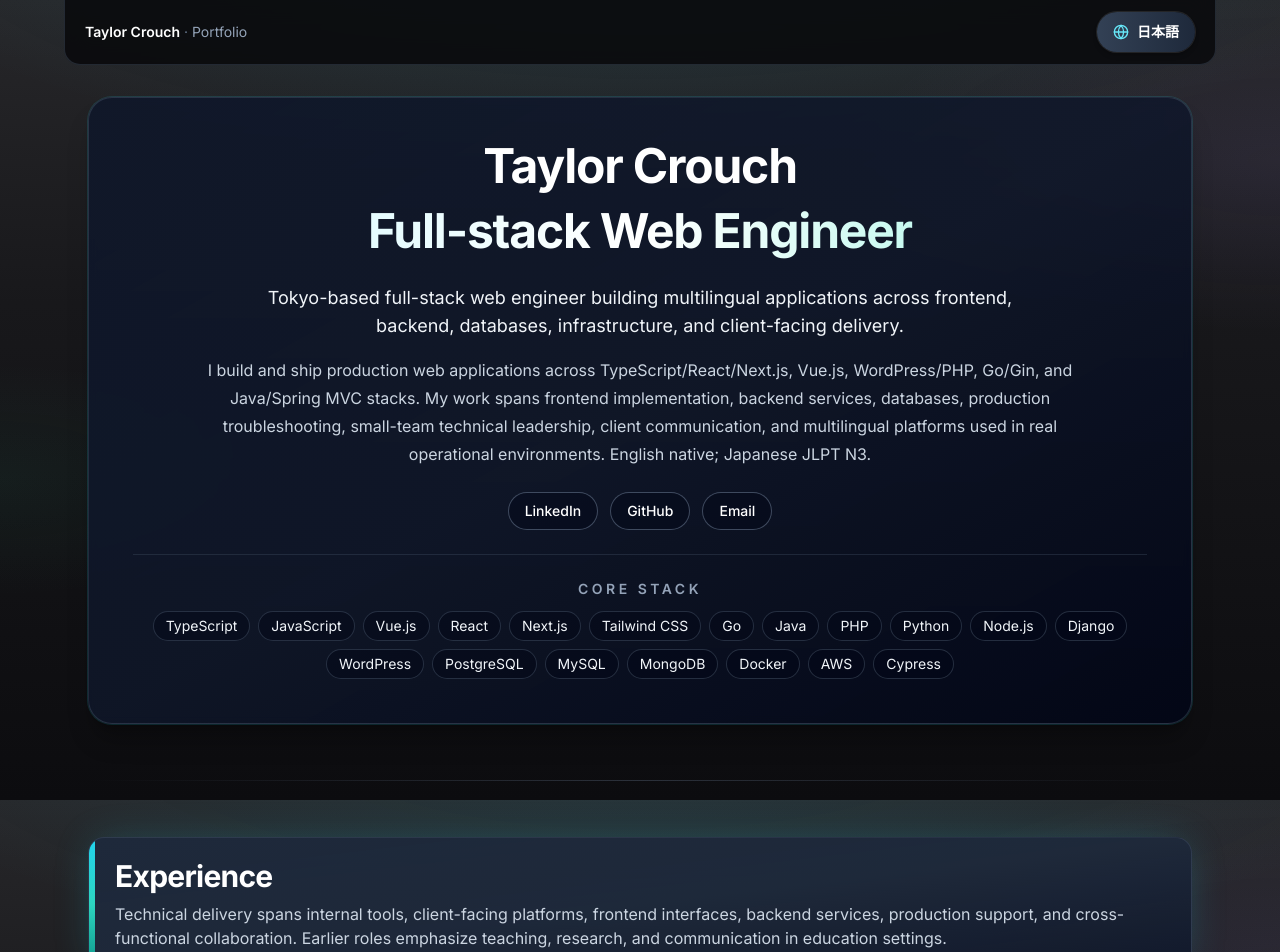
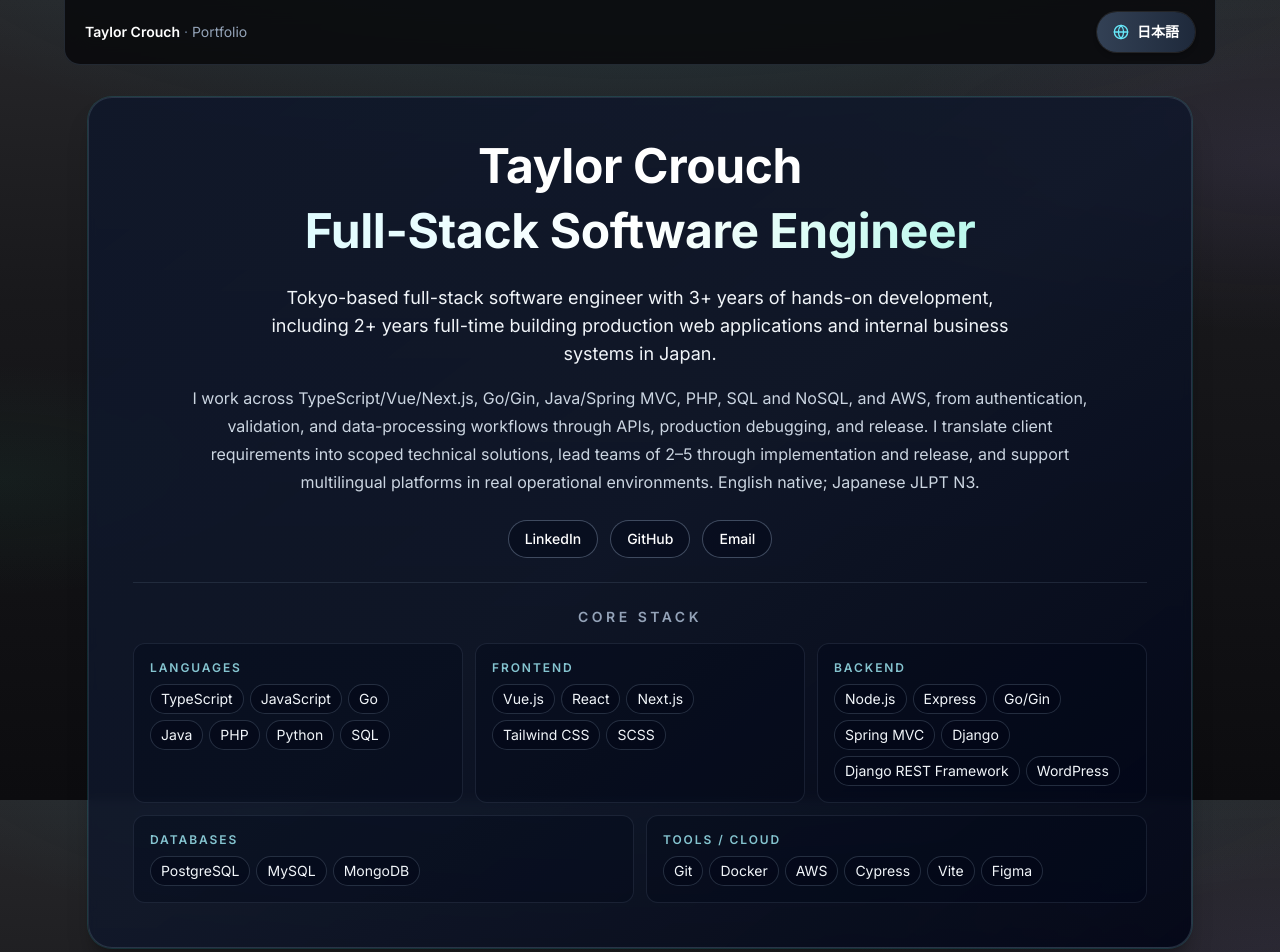
Before and after one commit to TaylorC19/My-Portfolio, a Next.js app: page / in a window 1280 px wide. Shown: the top 952 px of the page. Built offline with nearby package versions, Linux system fonts and the light colour scheme; a web font is replaced by a local one.

Commit message:
feat: revised description and self promotion

```diff
--- a/src/app/layout.tsx
+++ b/src/app/layout.tsx
@@ -3,13 +3,13 @@ import type { Metadata } from "next";
 import { inter } from "./fonts";
 
 export const metadata: Metadata = {
-  title: "Taylor Crouch | Full-stack Web Engineer",
+  title: "Taylor Crouch | Full-Stack Software Engineer",
   description:
-    "Tokyo-based full-stack web engineer building production web applications across frontend, backend, databases, infrastructure, and multilingual product delivery.",
+    "Tokyo-based full-stack software engineer with 3+ years building production web applications and internal business systems across TypeScript, Vue, Go, Java, PHP, SQL/NoSQL, and AWS.",
   openGraph: {
-    title: "Taylor Crouch | Full-stack Web Engineer",
+    title: "Taylor Crouch | Full-Stack Software Engineer",
     description:
-      "Tokyo-based full-stack web engineer building production web applications across frontend, backend, databases, infrastructure, and multilingual product delivery.",
+      "Tokyo-based full-stack software engineer with 3+ years building production web applications and internal business systems across TypeScript, Vue, Go, Java, PHP, SQL/NoSQL, and AWS.",
   },
 };
 
--- a/src/app/locale/en.json
+++ b/src/app/locale/en.json
@@ -1,39 +1,41 @@
 {
   "meta": {
-    "title": "Taylor Crouch | Full-stack Web Engineer",
-    "description": "Tokyo-based full-stack web engineer building production web applications across frontend, backend, databases, infrastructure, and multilingual product delivery."
+    "title": "Taylor Crouch | Full-Stack Software Engineer",
+    "description": "Tokyo-based full-stack software engineer with 3+ years building production web applications and internal business systems across TypeScript, Vue, Go, Java, PHP, SQL/NoSQL, and AWS."
   },
   "top": {
     "languageToggle": "日本語",
-    "titleLines": ["Taylor Crouch", "Full-stack Web Engineer"],
-    "subtitle": "Tokyo-based full-stack web engineer building multilingual applications across frontend, backend, databases, infrastructure, and client-facing delivery.",
-    "summary": "I build and ship production web applications across TypeScript/React/Next.js, Vue.js, WordPress/PHP, Go/Gin, and Java/Spring MVC stacks. My work spans frontend implementation, backend services, databases, production troubleshooting, small-team technical leadership, client communication, and multilingual platforms used in real operational environments. English native; Japanese JLPT N3.",
+    "titleLines": ["Taylor Crouch", "Full-Stack Software Engineer"],
+    "titleMobileLines": ["Full-Stack", "Software Engineer"],
+    "subtitle": "Tokyo-based full-stack software engineer with 3+ years of hands-on development, including 2+ years full-time building production web applications and internal business systems in Japan.",
+    "summary": "I work across TypeScript/Vue/Next.js, Go/Gin, Java/Spring MVC, PHP, SQL and NoSQL, and AWS, from authentication, validation, and data-processing workflows through APIs, production debugging, and release. I translate client requirements into scoped technical solutions, lead teams of 2–5 through implementation and release, and support multilingual platforms in real operational environments. English native; Japanese JLPT N3.",
     "primaryLinks": {
       "linkedin": "LinkedIn",
       "github": "GitHub",
       "email": "Email"
     },
     "coreStackLabel": "Core Stack",
-    "coreStack": [
-      "TypeScript",
-      "JavaScript",
-      "Vue.js",
-      "React",
-      "Next.js",
-      "Tailwind CSS",
-      "Go",
-      "Java",
-      "PHP",
-      "Python",
-      "Node.js",
-      "Django",
-      "WordPress",
-      "PostgreSQL",
-      "MySQL",
-      "MongoDB",
-      "Docker",
-      "AWS",
-      "Cypress"
+    "skillGroups": [
+      {
+        "label": "Languages",
+        "items": ["TypeScript", "JavaScript", "Go", "Java", "PHP", "Python", "SQL"]
+      },
+      {
+        "label": "Frontend",
+        "items": ["Vue.js", "React", "Next.js", "Tailwind CSS", "SCSS"]
+      },
+      {
+        "label": "Backend",
+        "items": ["Node.js", "Express", "Go/Gin", "Spring MVC", "Django", "Django REST Framework", "WordPress"]
+      },
+      {
+        "label": "Databases",
+        "items": ["PostgreSQL", "MySQL", "MongoDB"]
+      },
+      {
+        "label": "Tools / Cloud",
+        "items": ["Git", "Docker", "AWS", "Cypress", "Vite", "Figma"]
+      }
     ],
     "experience": "Experience",
     "projects": "Featured Project",
@@ -43,7 +45,7 @@
     "brandContext": "Portfolio"
   },
   "experience": {
-    "intro": "Technical delivery spans internal tools, client-facing platforms, frontend interfaces, backend services, production support, and cross-functional collaboration. Earlier roles emphasize teaching, research, and communication in education settings.",
+    "intro": "Full-time delivery covers production web applications and internal business systems: frontend and backend implementation, databases, AWS, client communication, and small-team coordination through release. Earlier roles add teaching, research, and communication in education settings.",
     "roles": [
       {
         "title": "Full-stack Web Engineer",
@@ -51,13 +53,13 @@
         "period": "2024/09 – Present",
         "location": "Tokyo, Japan",
         "highlights": [
-          "Developed and maintained internal and external applications across Vue.js front ends, Go services, Java/Spring MVC systems, and WordPress/PHP platforms.",
-          "Implemented user-facing features, backend functionality, database-related updates, and operational improvements across multiple environments.",
-          "Resolved production issues by investigating logs, comparing behavior across environments, identifying root causes, and deploying tested fixes.",
-          "Worked directly with clients and stakeholders to define requirements, technical solutions, project scope, and schedules.",
-          "Led teams of 2–5 developers in delivering multilingual applications."
+          "Built and maintained web applications across Vue.js/TypeScript, Go/Gin, Java/Spring MVC, PHP, MySQL, MongoDB, and AWS, working across frontend, backend, database, and infrastructure layers.",
+          "Developed and supported Go/Gin and MongoDB business applications with authentication, validation, data-processing workflows, administrative tooling, and production troubleshooting.",
+          "Worked directly with clients and internal stakeholders to translate business requirements into technical solutions, define scope, clarify edge cases, and coordinate development through release.",
+          "Led teams of 2–5 developers, coordinating implementation, testing, releases, and issue resolution across multiple projects.",
+          "Diagnosed and resolved production issues involving application logic, APIs, databases, DNS, and deployment environments."
         ],
-        "technologies": ["Vue.js", "Go", "Java/Spring MVC", "WordPress", "PHP", "MySQL", "MongoDB", "AWS"]
+        "technologies": ["Vue.js", "TypeScript", "Go/Gin", "Java", "Spring MVC", "PHP", "WordPress", "MySQL", "MongoDB", "AWS"]
       },
       {
         "title": "Volunteer Web Developer",
@@ -70,7 +72,7 @@
           "Added Cypress end-to-end test coverage and contributed to Django backend updates.",
           "Collaborated remotely with a cross-functional team of 10–15 members."
         ],
-        "technologies": ["Next.js", "Cypress", "Django", "PostgreSQL"]
+        "technologies": ["React", "Next.js", "Cypress", "Django", "PostgreSQL"]
       },
       {
         "title": "Assistant Language Teacher",
@@ -160,7 +162,7 @@
         "Added Cypress end-to-end test coverage and contributed to Django backend updates.",
         "Collaborated remotely with a cross-functional team of 10–15 members."
       ],
-      "technologies": ["Next.js", "Cypress", "Django", "PostgreSQL"]
+      "technologies": ["React", "Next.js", "Cypress", "Django", "PostgreSQL"]
     }
   },
   "footer": {
--- a/src/app/locale/ja.json
+++ b/src/app/locale/ja.json
@@ -1,39 +1,41 @@
 {
   "meta": {
-    "title": "クラウチ テイラー | フルスタックWebエンジニア",
-    "description": "東京を拠点に、フロントエンド、バックエンド、データベース、インフラ、多言語プロダクトの提供まで横断して本番Webアプリケーションを構築するフルスタックWebエンジニアのポートフォリオです。"
+    "title": "クラウチ テイラー | フルスタックソフトウェアエンジニア",
+    "description": "東京を拠点に、開発経験3年以上（うち正社員2年以上）で本番Webアプリケーションと社内業務システムを構築するフルスタックソフトウェアエンジニアです。TypeScript、Vue、Go、Java、PHP、SQL／NoSQL、AWSを横断して担当しています。"
   },
   "top": {
     "languageToggle": "English",
-    "titleLines": ["クラウチ テイラー", "フルスタックWebエンジニア"],
-    "subtitle": "東京を拠点に、フロントエンド、バックエンド、データベース、インフラ、クライアント向けの提供まで横断して多言語アプリケーションを構築するフルスタックWebエンジニアです。",
-    "summary": "TypeScript／React／Next.js、Vue.js、WordPress／PHP、Go／Gin、Java／Spring MVCを含むスタックで本番Webアプリケーションを開発・運用しています。フロントエンド実装、バックエンドサービス、データベース、本番トラブルシューティング、小規模チームの技術リード、クライアントコミュニケーション、実運用環境で使われる多言語プラットフォームまで幅広く担当しています。英語（ネイティブ）、日本語（JLPT N3）。",
+    "titleLines": ["クラウチ テイラー", "フルスタックソフトウェアエンジニア"],
+    "titleMobileLines": ["フルスタック", "ソフトウェアエンジニア"],
+    "subtitle": "東京を拠点に、開発経験3年以上、うち正社員として2年以上、本番Webアプリケーションと社内業務システムを構築しているフルスタックソフトウェアエンジニアです。",
+    "summary": "TypeScript／Vue／Next.js、Go／Gin、Java／Spring MVC、PHP、SQL／NoSQL、AWSを横断し、認証・バリデーション・データ処理ワークフローからAPI、本番デバッグ、リリースまで一貫して担当しています。クライアント要件をスコープの定まった技術的な解決策に落とし込み、2〜5名のチームの実装からリリースまでをリードし、実運用の多言語プラットフォームも支えています。英語（ネイティブ）、日本語（JLPT N3）。",
     "primaryLinks": {
       "linkedin": "LinkedIn",
       "github": "GitHub",
       "email": "Email"
     },
     "coreStackLabel": "主な技術",
-    "coreStack": [
-      "TypeScript",
-      "JavaScript",
-      "Vue.js",
-      "React",
-      "Next.js",
-      "Tailwind CSS",
-      "Go",
-      "Java",
-      "PHP",
-      "Python",
-      "Node.js",
-      "Django",
-      "WordPress",
-      "PostgreSQL",
-      "MySQL",
-      "MongoDB",
-      "Docker",
-      "AWS",
-      "Cypress"
+    "skillGroups": [
+      {
+        "label": "言語",
+        "items": ["TypeScript", "JavaScript", "Go", "Java", "PHP", "Python", "SQL"]
+      },
+      {
+        "label": "フロントエンド",
+        "items": ["Vue.js", "React", "Next.js", "Tailwind CSS", "SCSS"]
+      },
+      {
+        "label": "バックエンド",
+        "items": ["Node.js", "Express", "Go/Gin", "Spring MVC", "Django", "Django REST Framework", "WordPress"]
+      },
+      {
+        "label": "データベース",
+        "items": ["PostgreSQL", "MySQL", "MongoDB"]
+      },
+      {
+        "label": "ツール／クラウド",
+        "items": ["Git", "Docker", "AWS", "Cypress", "Vite", "Figma"]
+      }
     ],
     "experience": "職務経歴",
     "projects": "注目プロジェクト",
@@ -43,7 +45,7 @@
     "brandContext": "ポートフォリオ"
   },
   "experience": {
-    "intro": "技術面での担当は社内ツール、顧客向けプラットフォーム、フロントエンド、バックエンドサービス、本番サポート、職種横断の協働に及びます。それ以前は教育現場での指導、研究、コミュニケーションを中心に経験を積みました。",
+    "intro": "正社員としての担当は、本番Webアプリケーションと社内業務システムです。フロントエンドとバックエンドの実装、データベース、AWS、クライアントとの調整、小規模チームでのリリースまでを担います。それ以前は教育現場での指導、研究、コミュニケーションを中心に経験を積みました。",
     "roles": [
       {
         "title": "フルスタックWebエンジニア",
@@ -51,13 +53,13 @@
         "period": "2024/09 – 現在",
         "location": "東京",
         "highlights": [
-          "Vue.jsフロントエンド、Goサービス、Java／Spring MVCシステム、WordPress／PHPプラットフォームにまたがる社内・外部向けアプリケーションの開発と保守を担当。",
-          "複数環境にわたり、ユーザー向け機能、バックエンド機能、データベース関連の更新、運用改善を実装。",
-          "ログ調査、環境間の挙動比較、根本原因の特定、テスト済み修正のデプロイにより本番課題を解決。",
-          "クライアントおよびステークホルダーと直接連携し、要件、技術的な解決策、プロジェクトスコープ、スケジュールをすり合わせ。",
-          "2〜5名の開発チームをリードし、多言語アプリケーションの開発と納品を担当。"
+          "Vue.js／TypeScript、Go／Gin、Java／Spring MVC、PHP、MySQL、MongoDB、AWSにまたがり、フロントエンド、バックエンド、データベース、インフラの各層でWebアプリケーションを開発・保守。",
+          "認証、バリデーション、データ処理ワークフロー、管理ツール、本番トラブルシューティングを備えたGo／GinとMongoDBの業務アプリケーションを開発・支援。",
+          "クライアントおよび社内ステークホルダーと直接連携し、業務要件を技術的な解決策へ落とし込み、スコープ定義、エッジケースの明確化、リリースまでの開発調整を担当。",
+          "2〜5名の開発チームをリードし、複数プロジェクトにわたり実装、テスト、リリース、課題対応を調整。",
+          "アプリケーションロジック、API、データベース、DNS、デプロイ環境にまたがる本番障害を調査・解決。"
         ],
-        "technologies": ["Vue.js", "Go", "Java/Spring MVC", "WordPress", "PHP", "MySQL", "MongoDB", "AWS"]
+        "technologies": ["Vue.js", "TypeScript", "Go/Gin", "Java", "Spring MVC", "PHP", "WordPress", "MySQL", "MongoDB", "AWS"]
       },
       {
         "title": "ボランティアWeb開発者",
@@ -70,7 +72,7 @@
           "CypressによるE2Eテスト網を整備し、Djangoバックエンドのアップデートにも貢献。",
           "10〜15名規模の職種横断チームとリモートで協働。"
         ],
-        "technologies": ["Next.js", "Cypress", "Django", "PostgreSQL"]
+        "technologies": ["React", "Next.js", "Cypress", "Django", "PostgreSQL"]
       },
       {
         "title": "外国人英語指導補助教員（ALT）",
@@ -160,7 +162,7 @@
         "CypressによるE2Eテスト網を整備し、Djangoバックエンドのアップデートにも貢献。",
         "10〜15名規模の職種横断チームとリモートで協働。"
       ],
-      "technologies": ["Next.js", "Cypress", "Django", "PostgreSQL"]
+      "technologies": ["React", "Next.js", "Cypress", "Django", "PostgreSQL"]
     }
   },
   "footer": {
--- a/src/app/page.tsx
+++ b/src/app/page.tsx
@@ -41,17 +41,20 @@ export default function Home() {
           <div className="rounded-2xl border border-slate-500/30 bg-gradient-to-br from-slate-900/90 via-slate-900/85 to-slate-950/90 p-5 shadow-xl shadow-black/25 ring-1 ring-cyan-400/15 backdrop-blur-sm sm:rounded-3xl sm:p-8 md:p-11">
             <div className="space-y-5 sm:space-y-6">
               <div className="space-y-3 sm:space-y-4">
-                <h1 className="text-center text-[1.85rem] font-bold leading-tight tracking-tight sm:text-5xl md:text-[3rem]">
-                  {localization.top.titleLines.map((line, index) => (
-                    <span
-                      key={line}
-                      className={
-                        index === 0 ? "block text-white" : "mt-1 block overflow-visible pb-0.5 leading-snug bg-gradient-to-r from-cyan-100 via-white to-teal-200 bg-clip-text text-transparent sm:mt-2 sm:pb-1"
-                      }
-                    >
+                <h1 className="text-center font-bold leading-tight tracking-tight">
+                  <span className="block text-[1.85rem] text-white sm:text-5xl md:text-[3rem]">
+                    {localization.top.titleLines[0]}
+                  </span>
+                  <span className="mt-1 block bg-gradient-to-r from-cyan-100 via-white to-teal-200 bg-clip-text pb-0.5 text-[1.7rem] leading-snug text-transparent sm:mt-2 sm:pb-1 sm:text-4xl lg:hidden">
+                    {localization.top.titleMobileLines.map((line) => (
+                      <span key={line} className="block">
                         {line}
                       </span>
                     ))}
+                  </span>
+                  <span className="mt-2 hidden bg-gradient-to-r from-cyan-100 via-white to-teal-200 bg-clip-text pb-1 text-5xl leading-snug text-transparent lg:block xl:text-[3rem]">
+                    {localization.top.titleLines[1]}
+                  </span>
                 </h1>
                 <p className="mx-auto max-w-3xl text-center text-[0.95rem] leading-relaxed text-slate-100 sm:text-lg">
                   {localization.top.subtitle}
@@ -86,18 +89,36 @@ export default function Home() {
                 </a>
               </div>
 
-              <div className="space-y-3 border-t border-slate-600/35 pt-5 sm:pt-6">
+              <div className="space-y-4 border-t border-slate-600/35 pt-5 sm:pt-6">
                 <p className="text-center text-xs font-semibold uppercase tracking-[0.2em] text-slate-400 sm:text-sm sm:tracking-[0.25em]">
                   {localization.top.coreStackLabel}
                 </p>
-                <div className="flex flex-wrap justify-center gap-2">
-                  {localization.top.coreStack.map((technology) => (
+                <div className="grid gap-3 sm:grid-cols-2 lg:grid-cols-6">
+                  {localization.top.skillGroups.map((group, index) => (
+                    <div
+                      key={group.label}
+                      className={`space-y-2 rounded-xl border border-slate-600/30 bg-slate-950/35 p-3 sm:p-4 ${
+                        index < 3
+                          ? "lg:col-span-2"
+                          : index === localization.top.skillGroups.length - 1
+                            ? "sm:col-span-2 lg:col-span-3"
+                            : "lg:col-span-3"
+                      }`}
+                    >
+                      <p className="text-[0.65rem] font-semibold uppercase tracking-[0.16em] text-cyan-200/80 sm:text-xs">
+                        {group.label}
+                      </p>
+                      <div className="flex flex-wrap gap-1.5">
+                        {group.items.map((technology) => (
                           <span
                             key={technology}
-                      className="rounded-full border border-slate-600/50 bg-slate-950/50 px-2.5 py-1 text-xs text-slate-100 sm:px-3 sm:text-sm"
+                            className="rounded-full border border-slate-600/50 bg-slate-950/50 px-2.5 py-1 text-xs text-slate-100 sm:text-sm"
                           >
                             {technology}
                           </span>
+                        ))}
+                      </div>
+                    </div>
                   ))}
                 </div>
               </div>
```
Lines whose indentation alone changed are shown as unchanged.
